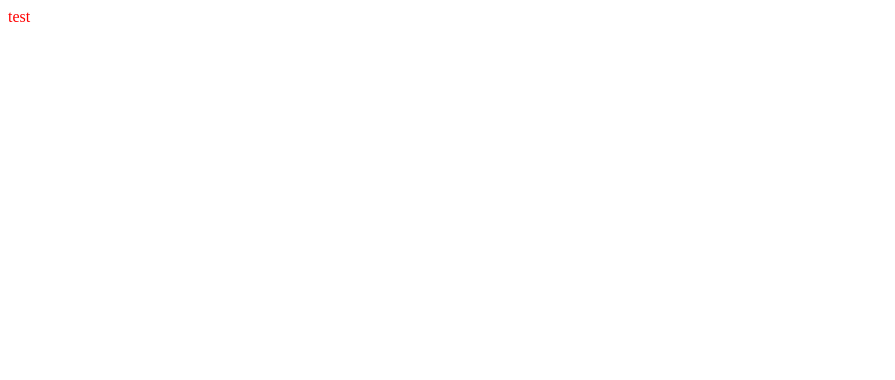
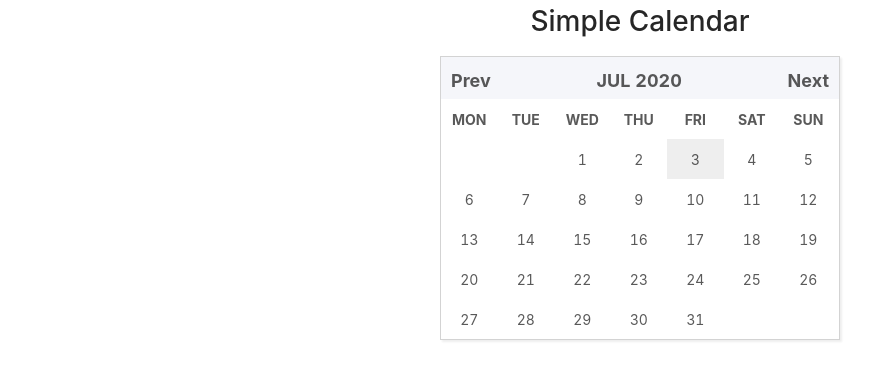
Before and after one commit to c1495616js/react-calendar, a React app: page / in a window 1280 px wide. Shown: the top 380 px of the page, without its empty margins (0-895 px from the left). Built offline with nearby package versions, Linux system fonts and the light colour scheme.

Commit message:
add calendar

```diff
--- /dev/null
+++ b/src/components/Calendar.tsx
@@ -0,0 +1,133 @@
+import React, { ReactElement, useEffect, useState } from 'react';
+import styled from '@emotion/styled';
+import { css } from '@emotion/core';
+
+const Frame = styled.div`
+  width: 400px;
+  border: 1px solid lightgrey;
+  box-shadow: 2px 2px 2px #eee;
+`;
+
+const Header = styled.div`
+  font-size: 18px;
+  font-weight: bold;
+  padding: 10px 10px 5px 10px;
+  display: flex;
+  justify-content: space-between;
+  background-color: #f5f6fa;
+`;
+
+const Button = styled.div`
+  cursor: pointer;
+`;
+
+const Body = styled.div`
+  width: 100%;
+  display: flex;
+  flex-wrap: wrap;
+`;
+
+const Day = styled.div`
+  width: 14.2%;
+  height: 40px;
+  display: flex;
+  align-items: center;
+  justify-content: center;
+  cursor: pointer;
+
+  ${(props: any): any =>
+    props.isToday &&
+    css`
+      border: 1px solid #eee;
+    `}
+
+  ${(props: any): any =>
+    props.isSelected &&
+    css`
+      background-color: #eee;
+    `}
+`;
+
+export default function Test(): ReactElement {
+  const DAYS = [31, 28, 31, 30, 31, 30, 31, 31, 30, 31, 30, 31];
+  const DAYS_LEAP = [31, 29, 31, 30, 31, 30, 31, 31, 30, 31, 30, 31];
+  const DAYS_OF_THE_WEEK = ['MON', 'TUE', 'WED', 'THU', 'FRI', 'SAT', 'SUN'];
+  const MONTHS = [
+    'JAN',
+    'FEB',
+    'MAR',
+    'APR',
+    'MAY',
+    'JUN',
+    'JUL',
+    'AUG',
+    'SEP',
+    'OCT',
+    'NOV',
+    'DEC',
+  ];
+
+  const today = new Date();
+  const [date, setDate] = useState(today);
+  const [day, setDay] = useState(date.getDate());
+  const [month, setMonth] = useState(date.getMonth());
+  const [year, setYear] = useState(date.getFullYear());
+  const [startDay, setStartDay] = useState(getStartDayOfMonth(date));
+
+  useEffect(() => {
+    setDay(date.getDate());
+    setMonth(date.getMonth());
+    setYear(date.getFullYear());
+    setStartDay(getStartDayOfMonth(date));
+  }, [date]);
+
+  function getStartDayOfMonth(date: Date) {
+    return new Date(date.getFullYear(), date.getMonth(), 1).getDay();
+  }
+
+  function isLeapYear(year: number) {
+    return (year % 4 === 0 && year % 100 !== 0) || year % 400 === 0;
+  }
+
+  const days = isLeapYear ? DAYS_LEAP : DAYS;
+
+  return (
+    <Frame>
+      {/* Header */}
+      <Header>
+        <Button onClick={() => setDate(new Date(year, month - 1, day))}>
+          Prev
+        </Button>
+        <div>
+          {MONTHS[month]} {year}
+        </div>
+        <Button onClick={() => setDate(new Date(year, month + 1, day))}>
+          Next
+        </Button>
+      </Header>
+
+      {/* Body */}
+      <Body>
+        {DAYS_OF_THE_WEEK.map((d) => (
+          <Day key={d}>
+            <strong>{d}</strong>
+          </Day>
+        ))}
+        {Array(days[month] + (startDay - 1))
+          .fill(null)
+          .map((_, index) => {
+            const d = index - (startDay - 2);
+            return (
+              <Day
+                key={index}
+                isToday={d === today.getDate()}
+                isSelected={d === day}
+                onClick={() => setDate(new Date(year, month, d))}>
+                {d > 0 ? d : ''}
+              </Day>
+            );
+          })}
+      </Body>
+    </Frame>
+  );
+}
--- a/src/components/Test.tsx
+++ /dev/null
@@ -1,9 +0,0 @@
-import React, { ReactElement } from 'react';
-import '@/styles/index.scss';
-interface Props {
-  test?: string;
-}
-
-export default function Test({ test }: Props): ReactElement {
-  return <div data-testid="test">{test}</div>;
-}
--- a/src/index.tsx
+++ b/src/index.tsx
@@ -1,4 +1,24 @@
-import React from 'react';
+import '@/styles/index.scss';
+import React, { ReactElement } from 'react';
 import ReactDOM from 'react-dom';
-import Test from '@/components/Test';
-ReactDOM.render(<Test test="test" />, document.getElementById('root'));
+import styled from '@emotion/styled';
+
+import Calendar from '@/components/Calendar';
+
+const Container = styled.div`
+  height: 100%;
+  display: flex;
+  flex-direction: column;
+  align-items: center;
+`;
+
+function App(): ReactElement {
+  return (
+    <Container>
+      <h1>Simple Calendar</h1>
+      <Calendar />
+    </Container>
+  );
+}
+
+ReactDOM.render(<App />, document.getElementById('root'));
--- a/src/styles/index.scss
+++ b/src/styles/index.scss
@@ -1,3 +1,8 @@
 body {
-  color: red;
+  height: 100vh;
 }
+
+.App {
+  font-family: sans-serif;
+  text-align: center;
+}
```
Also changed, not shown: package.json (+45 -57 lines), 2 other files (tests, documents, lock files or other folders).
